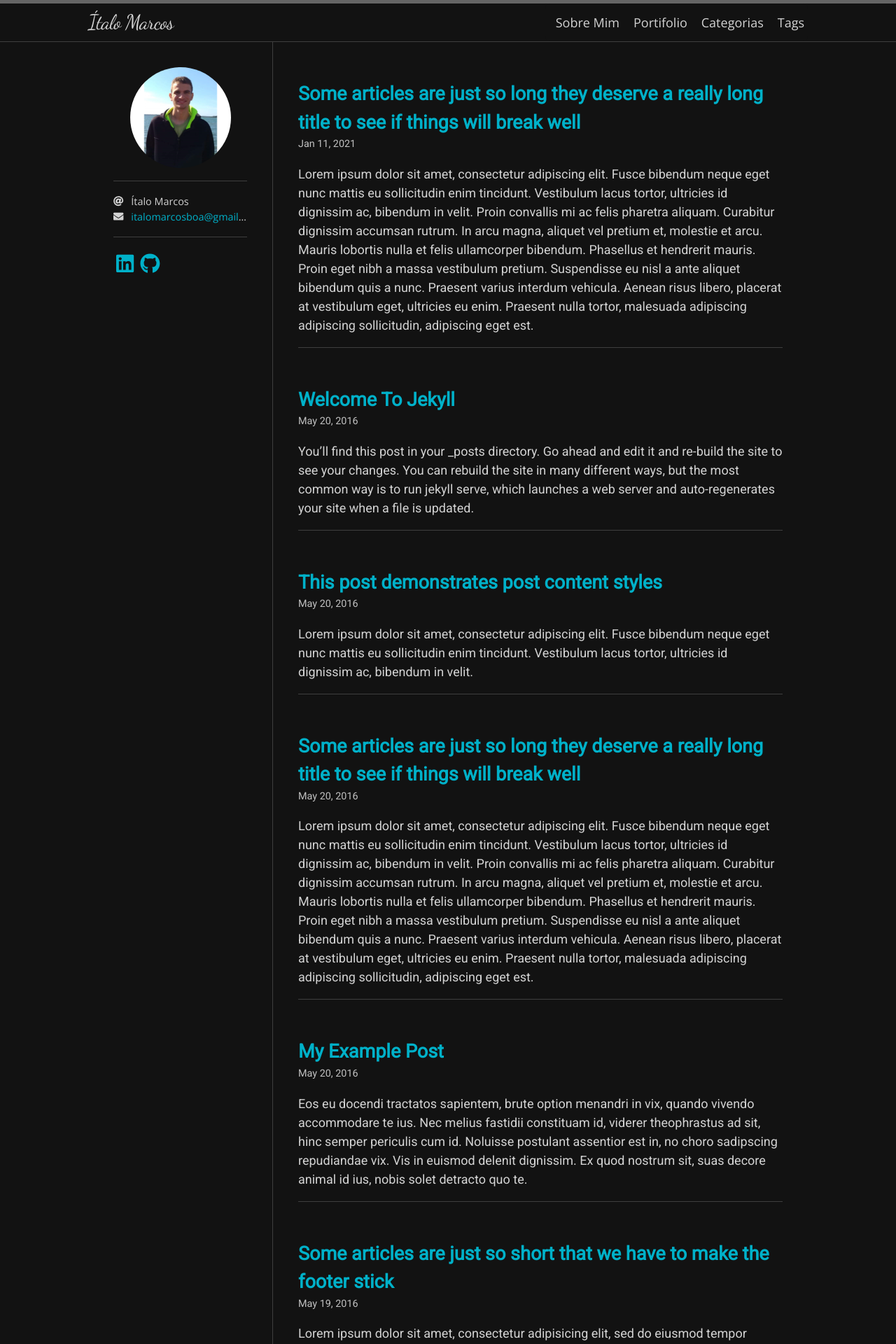
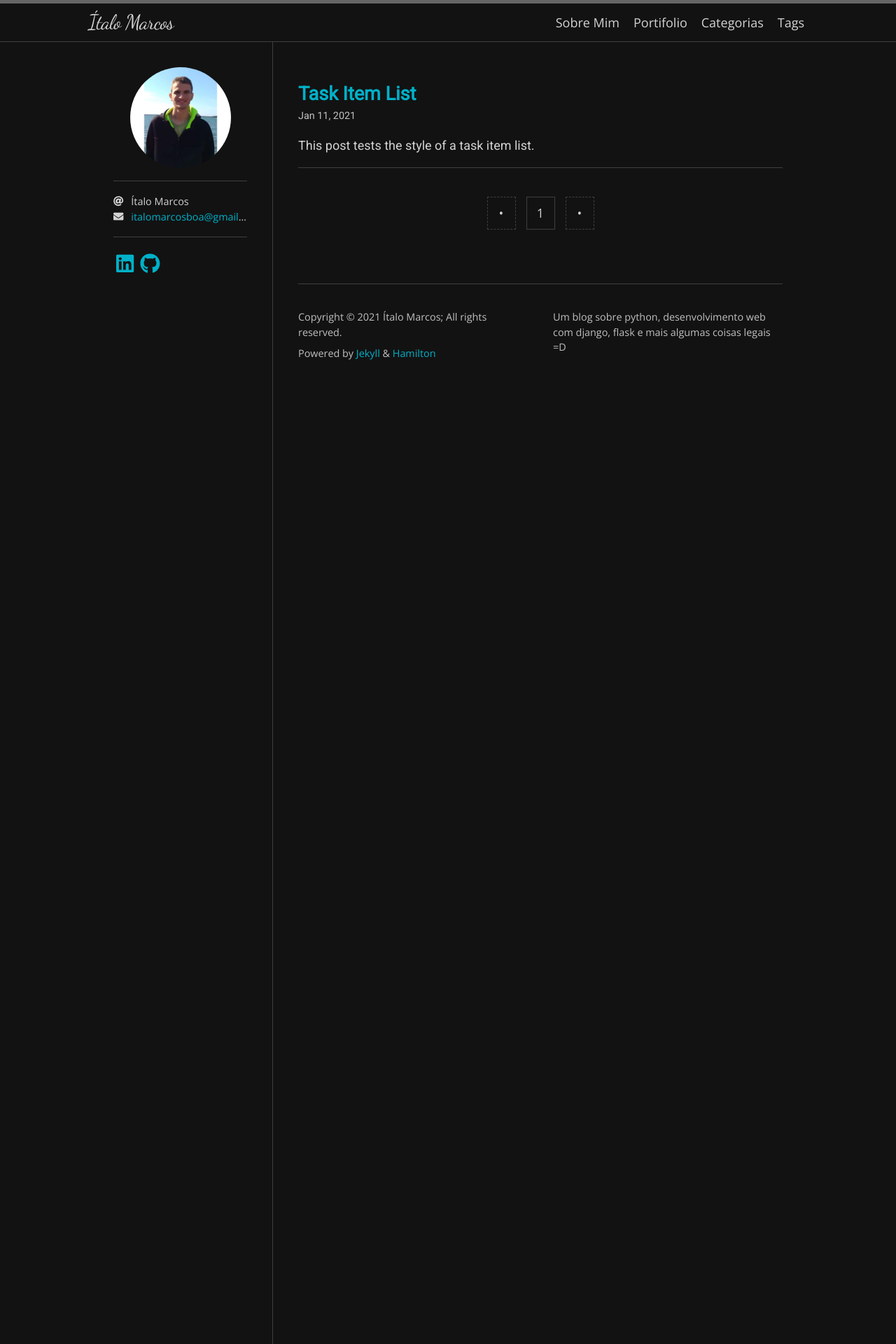
Before and after one commit to Italo11Marcos/italo11marcos.github.io, a Jekyll site: the page built from index.html, in a window 1280 px wide. Shown: the top 1920 px of the page at 70% size. Built offline with Jekyll 4.4.1, drawn with Linux system fonts in a browser that asks for light colours; nearby versions of some CDN libraries; some web fonts are replaced; the list of posts is cut into pages by our own code; some of the changed text lies outside the part shown.

Commit message:
Correções e novos posts

````diff
--- a/_data/navigation.yml
+++ b/_data/navigation.yml
@@ -1,5 +1,5 @@
 - title: Sobre Mim
-  url: /about/
+  url: /sobre/
 - title: Portifolio
   url: /portifolio/
 - title: Categorias
--- a/_posts/2016-01-11-task-item-list.md
+++ /dev/null
@@ -1,23 +0,0 @@
----
-layout: post
-title: Task Item List
-tags: [to-do list]
----
-
-This post tests the style of a task item list.
-
-Source:
-
-```markdown
-- [x] Eating
-- [ ] Walking
-  - [ ] Running
-- [ ] Sleeping
-```
-
-Rendered:
-
-- [x] Eating
-- [ ] Walking
-  - [ ] Running
-- [ ] Sleeping
--- a/_posts/2016-05-19-super-short-article.md
+++ /dev/null
@@ -1,7 +0,0 @@
----
-layout: post
-title: "Some articles are just so short that we have to make the footer stick"
-categories: misc
----
-
-Lorem ipsum dolor sit amet, consectetur adipisicing elit, sed do eiusmod tempor incididunt ut labore et dolore magna aliqua. Ut enim ad minim veniam, quis nostrud exercitation ullamco laboris nisi ut aliquip ex ea commodo consequat. Duis aute irure dolor in reprehenderit in voluptate velit esse cillum dolore eu fugiat nulla pariatur. Excepteur sint occaecat cupidatat non proident, sunt in culpa qui officia deserunt mollit anim id est laborum.
--- a/_posts/2016-05-20-my-example-post.md
+++ /dev/null
@@ -1,12 +0,0 @@
----
-layout: post
----
-
-Eos eu docendi tractatos sapientem, brute option menandri in vix, quando vivendo accommodare te ius. Nec melius fastidii constituam id, viderer theophrastus ad sit, hinc semper periculis cum id. Noluisse postulant assentior est in, no choro sadipscing repudiandae vix. Vis in euismod delenit dignissim. Ex quod nostrum sit, suas decore animal id ius, nobis solet detracto quo te.
-
-{% comment %}
-Might you have an include in your theme? Why not try it here!
-{% include my-themes-great-include.html %}
-{% endcomment %}
-
-No laudem altera adolescens has, volumus lucilius eum no. Eam ei nulla audiam efficiantur. Suas affert per no, ei tale nibh sea. Sea ne magna harum, in denique scriptorem sea, cetero alienum tibique ei eos. Labores persequeris referrentur eos ei.
--- a/_posts/2016-05-20-super-long-article.md
+++ /dev/null
@@ -1,11 +0,0 @@
----
-layout: post
-title: "Some articles are just so long they deserve a really long title to see if things will break well"
-categories: misc
----
-
-Lorem ipsum dolor sit amet, consectetur adipiscing elit. Fusce bibendum neque eget nunc mattis eu sollicitudin enim tincidunt. Vestibulum lacus tortor, ultricies id dignissim ac, bibendum in velit. Proin convallis mi ac felis pharetra aliquam. Curabitur dignissim accumsan rutrum. In arcu magna, aliquet vel pretium et, molestie et arcu. Mauris lobortis nulla et felis ullamcorper bibendum. Phasellus et hendrerit mauris. Proin eget nibh a massa vestibulum pretium. Suspendisse eu nisl a ante aliquet bibendum quis a nunc. Praesent varius interdum vehicula. Aenean risus libero, placerat at vestibulum eget, ultricies eu enim. Praesent nulla tortor, malesuada adipiscing adipiscing sollicitudin, adipiscing eget est.
-
-Lorem ipsum dolor sit amet, consectetur adipiscing elit. Fusce bibendum neque eget nunc mattis eu sollicitudin enim tincidunt. Vestibulum lacus tortor, ultricies id dignissim ac, bibendum in velit. Proin convallis mi ac felis pharetra aliquam. Curabitur dignissim accumsan rutrum. In arcu magna, aliquet vel pretium et, molestie et arcu. Mauris lobortis nulla et felis ullamcorper bibendum. Phasellus et hendrerit mauris. Proin eget nibh a massa vestibulum pretium. Suspendisse eu nisl a ante aliquet bibendum quis a nunc. Praesent varius interdum vehicula. Aenean risus libero, placerat at vestibulum eget, ultricies eu enim. Praesent nulla tortor, malesuada adipiscing adipiscing sollicitudin, adipiscing eget est.
-
-Lorem ipsum dolor sit amet, consectetur adipiscing elit. Fusce bibendum neque eget nunc mattis eu sollicitudin enim tincidunt. Vestibulum lacus tortor, ultricies id dignissim ac, bibendum in velit. Proin convallis mi ac felis pharetra aliquam. Curabitur dignissim accumsan rutrum. In arcu magna, aliquet vel pretium et, molestie et arcu. Mauris lobortis nulla et felis ullamcorper bibendum. Phasellus et hendrerit mauris. Proin eget nibh a massa vestibulum pretium. Suspendisse eu nisl a ante aliquet bibendum quis a nunc. Praesent varius interdum vehicula. Aenean risus libero, placerat at vestibulum eget, ultricies eu enim. Praesent nulla tortor, malesuada adipiscing adipiscing sollicitudin, adipiscing eget est.
--- a/_posts/2016-05-20-this-post-demonstrates-post-content-styles.md
+++ /dev/null
@@ -1,116 +0,0 @@
----
-layout: post
-toc: true
-title: "This post demonstrates post content styles"
-categories: junk
-tags: [markdown, css, html]
-author:
-  - Bart Simpson
-  - Nelson Mandela Muntz
----
-
-Lorem ipsum dolor sit amet, consectetur adipiscing elit. Fusce bibendum neque eget nunc mattis eu sollicitudin enim tincidunt. Vestibulum lacus tortor, ultricies id dignissim ac, bibendum in velit.
-
-## Some great heading (h2)
-
-Proin convallis mi ac felis pharetra aliquam. Curabitur dignissim accumsan rutrum. In arcu magna, aliquet vel pretium et, molestie et arcu.
-
-Mauris lobortis nulla et felis ullamcorper bibendum. Phasellus et hendrerit mauris. Proin eget nibh a massa vestibulum pretium. Suspendisse eu nisl a ante aliquet bibendum quis a nunc. Praesent varius interdum vehicula. Aenean risus libero, placerat at vestibulum eget, ultricies eu enim. Praesent nulla tortor, malesuada adipiscing adipiscing sollicitudin, adipiscing eget est.
-
-## Another great heading (h2)
-
-Lorem ipsum dolor sit amet, consectetur adipiscing elit. Fusce bibendum neque eget nunc mattis eu sollicitudin enim tincidunt. Vestibulum lacus tortor, ultricies id dignissim ac, bibendum in velit.
-
-### Some great subheading (h3)
-
-Proin convallis mi ac felis pharetra aliquam. Curabitur dignissim accumsan rutrum. In arcu magna, aliquet vel pretium et, molestie et arcu. Mauris lobortis nulla et felis ullamcorper bibendum.
-
-Phasellus et hendrerit mauris. Proin eget nibh a massa vestibulum pretium. Suspendisse eu nisl a ante aliquet bibendum quis a nunc.
-
-### Some great subheading (h3)
-
-Praesent varius interdum vehicula. Aenean risus libero, placerat at vestibulum eget, ultricies eu enim. Praesent nulla tortor, malesuada adipiscing adipiscing sollicitudin, adipiscing eget est.
-
-> This quote will *change* your life. It will reveal the <i>secrets</i> of the universe, and all the wonders of humanity. Don't <em>misuse</em> it.
-
-Lorem ipsum dolor sit amet, consectetur adipiscing elit. Fusce bibendum neque eget nunc mattis eu sollicitudin enim tincidunt.
-
-### Some great subheading (h3)
-
-Vestibulum lacus tortor, ultricies id dignissim ac, bibendum in velit. Proin convallis mi ac felis pharetra aliquam. Curabitur dignissim accumsan rutrum.
-
-```html
-<html>
-  <head>
-  </head>
-  <body>
-    <p>Hello, World!</p>
-  </body>
-</html>
-```
-
-
-In arcu magna, aliquet vel pretium et, molestie et arcu. Mauris lobortis nulla et felis ullamcorper bibendum. Phasellus et hendrerit mauris.
-
-#### You might want a sub-subheading (h4)
-
-In arcu magna, aliquet vel pretium et, molestie et arcu. Mauris lobortis nulla et felis ullamcorper bibendum. Phasellus et hendrerit mauris.
-
-In arcu magna, aliquet vel pretium et, molestie et arcu. Mauris lobortis nulla et felis ullamcorper bibendum. Phasellus et hendrerit mauris.
-
-#### But it's probably overkill (h4)
-
-In arcu magna, aliquet vel pretium et, molestie et arcu. Mauris lobortis nulla et felis ullamcorper bibendum. Phasellus et hendrerit mauris.
-
-##### Could be a smaller sub-heading, `pacman` (h5)
-
-In arcu magna, aliquet vel pretium et, molestie et arcu. Mauris lobortis nulla et felis ullamcorper bibendum. Phasellus et hendrerit mauris.
-
-###### Small yet significant sub-heading  (h6)
-
-In arcu magna, aliquet vel pretium et, molestie et arcu. Mauris lobortis nulla et felis ullamcorper bibendum. Phasellus et hendrerit mauris.
-
-### Oh hai, an unordered list!!
-
-In arcu magna, aliquet vel pretium et, molestie et arcu. Mauris lobortis nulla et felis ullamcorper bibendum. Phasellus et hendrerit mauris.
-
-- First item, yo
-- Second item, dawg
-- Third item, what what?!
-- Fourth item, fo sheezy my neezy
-
-### Oh hai, an ordered list!!
-
-In arcu magna, aliquet vel pretium et, molestie et arcu. Mauris lobortis nulla et felis ullamcorper bibendum. Phasellus et hendrerit mauris.
-
-1. First item, yo
-2. Second item, dawg
-3. Third item, what what?!
-4. Fourth item, fo sheezy my neezy
-
-
-
-## Headings are cool! (h2)
-
-Proin eget nibh a massa vestibulum pretium. Suspendisse eu nisl a ante aliquet bibendum quis a nunc. Praesent varius interdum vehicula. Aenean risus libero, placerat at vestibulum eget, ultricies eu enim. Praesent nulla tortor, malesuada adipiscing adipiscing sollicitudin, adipiscing eget est.
-
-Praesent nulla tortor, malesuada adipiscing adipiscing sollicitudin, adipiscing eget est.
-
-Proin eget nibh a massa vestibulum pretium. Suspendisse eu nisl a ante aliquet bibendum quis a nunc.
-
-### Tables
-
-Title 1               | Title 2               | Title 3               | Title 4
---------------------- | --------------------- | --------------------- | ---------------------
-lorem                 | lorem ipsum           | lorem ipsum dolor     | lorem ipsum dolor sit
-lorem ipsum dolor sit | lorem ipsum dolor sit | lorem ipsum dolor sit | lorem ipsum dolor sit
-lorem ipsum dolor sit | lorem ipsum dolor sit | lorem ipsum dolor sit | lorem ipsum dolor sit
-lorem ipsum dolor sit | lorem ipsum dolor sit | lorem ipsum dolor sit | lorem ipsum dolor sit
-
-
-Title 1 | Title 2 | Title 3 | Title 4
---- | --- | --- | ---
-lorem | lorem ipsum | lorem ipsum dolor | lorem ipsum dolor sit
-lorem ipsum dolor sit amet | lorem ipsum dolor sit amet consectetur | lorem ipsum dolor sit amet | lorem ipsum dolor sit
-lorem ipsum dolor | lorem ipsum | lorem | lorem ipsum
-lorem ipsum dolor | lorem ipsum dolor sit | lorem ipsum dolor sit amet | lorem ipsum dolor sit amet consectetur
--- a/_posts/2016-05-20-welcome-to-jekyll.md
+++ /dev/null
@@ -1,22 +0,0 @@
----
-layout: post
----
-You’ll find this post in your `_posts` directory. Go ahead and edit it and re-build the site to see your changes. You can rebuild the site in many different ways, but the most common way is to run `jekyll serve`, which launches a web server and auto-regenerates your site when a file is updated.
-
-To add new posts, simply add a file in the `_posts` directory that follows the convention `YYYY-MM-DD-name-of-post.ext` and includes the necessary front matter. Take a look at the source for this post to get an idea about how it works.
-
-Jekyll also offers powerful support for code snippets:
-
-{% highlight ruby %}
-def print_hi(name)
-  puts "Hi, #{name}"
-end
-print_hi('Tom')
-#=> prints 'Hi, Tom' to STDOUT.
-{% endhighlight %}
-
-Check out the [Jekyll docs][jekyll-docs] for more info on how to get the most out of Jekyll. File all bugs/feature requests at [Jekyll’s GitHub repo][jekyll-gh]. If you have questions, you can ask them on [Jekyll Talk][jekyll-talk].
-
-[jekyll-docs]: http://jekyllrb.com/docs/home
-[jekyll-gh]:   https://github.com/jekyll/jekyll
-[jekyll-talk]: https://talk.jekyllrb.com/
--- a/_posts/2021-01-11-post-teste.md
+++ b/_posts/2021-01-11-post-teste.md
@@ -1,11 +1,24 @@
 ---
 layout: post
-title: "Some articles are just so long they deserve a really long title to see if things will break well"
-categories: misc
+title: Task Item List
+categories: python
+tags: [python, flask]
 ---
 
-Lorem ipsum dolor sit amet, consectetur adipiscing elit. Fusce bibendum neque eget nunc mattis eu sollicitudin enim tincidunt. Vestibulum lacus tortor, ultricies id dignissim ac, bibendum in velit. Proin convallis mi ac felis pharetra aliquam. Curabitur dignissim accumsan rutrum. In arcu magna, aliquet vel pretium et, molestie et arcu. Mauris lobortis nulla et felis ullamcorper bibendum. Phasellus et hendrerit mauris. Proin eget nibh a massa vestibulum pretium. Suspendisse eu nisl a ante aliquet bibendum quis a nunc. Praesent varius interdum vehicula. Aenean risus libero, placerat at vestibulum eget, ultricies eu enim. Praesent nulla tortor, malesuada adipiscing adipiscing sollicitudin, adipiscing eget est.
+This post tests the style of a task item list.
 
-Lorem ipsum dolor sit amet, consectetur adipiscing elit. Fusce bibendum neque eget nunc mattis eu sollicitudin enim tincidunt. Vestibulum lacus tortor, ultricies id dignissim ac, bibendum in velit. Proin convallis mi ac felis pharetra aliquam. Curabitur dignissim accumsan rutrum. In arcu magna, aliquet vel pretium et, molestie et arcu. Mauris lobortis nulla et felis ullamcorper bibendum. Phasellus et hendrerit mauris. Proin eget nibh a massa vestibulum pretium. Suspendisse eu nisl a ante aliquet bibendum quis a nunc. Praesent varius interdum vehicula. Aenean risus libero, placerat at vestibulum eget, ultricies eu enim. Praesent nulla tortor, malesuada adipiscing adipiscing sollicitudin, adipiscing eget est.
+Source:
 
-Lorem ipsum dolor sit amet, consectetur adipiscing elit. Fusce bibendum neque eget nunc mattis eu sollicitudin enim tincidunt. Vestibulum lacus tortor, ultricies id dignissim ac, bibendum in velit. Proin convallis mi ac felis pharetra aliquam. Curabitur dignissim accumsan rutrum. In arcu magna, aliquet vel pretium et, molestie et arcu. Mauris lobortis nulla et felis ullamcorper bibendum. Phasellus et hendrerit mauris. Proin eget nibh a massa vestibulum pretium. Suspendisse eu nisl a ante aliquet bibendum quis a nunc. Praesent varius interdum vehicula. Aenean risus libero, placerat at vestibulum eget, ultricies eu enim. Praesent nulla tortor, malesuada adipiscing adipiscing sollicitudin, adipiscing eget est.
+```markdown
+- [x] Eating
+- [ ] Walking
+  - [ ] Running
+- [ ] Sleeping
+```
+
+Rendered:
+
+- [x] Eating
+- [ ] Walking
+  - [ ] Running
+- [ ] Sleeping
````
Also changed, not shown: about.md (+1 -1 lines).
